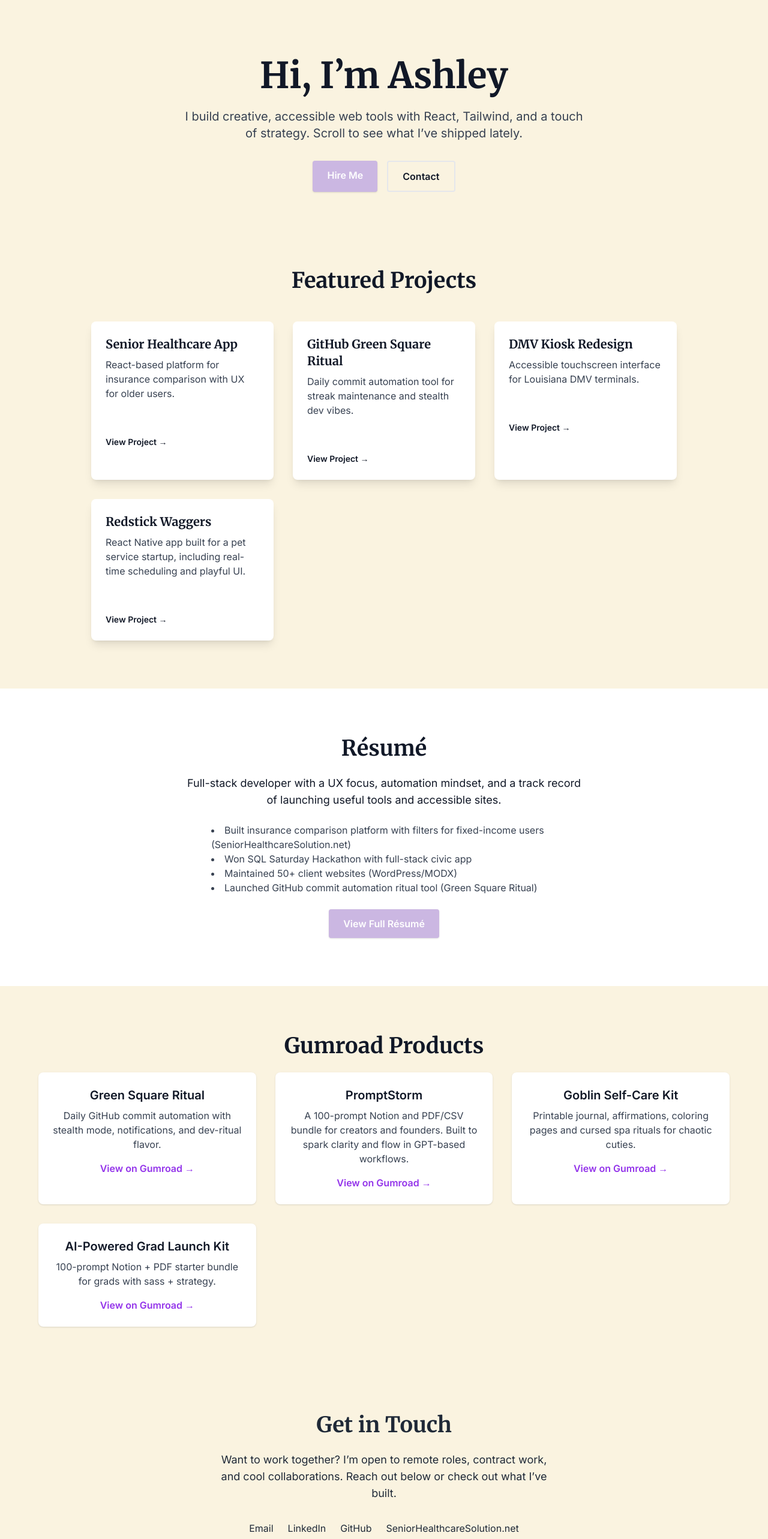
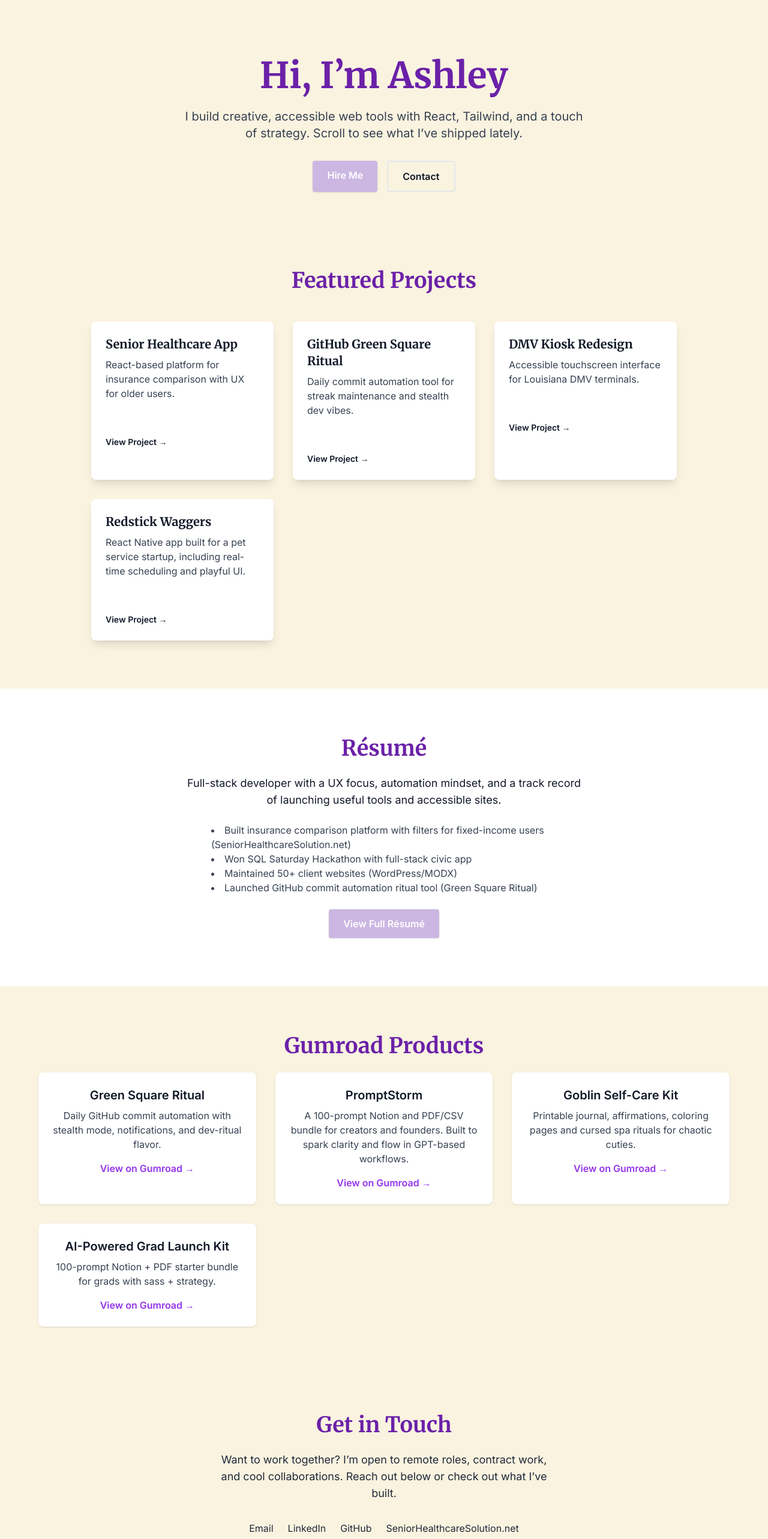
Before and after one commit to AshB4/AshB4.github.io, a React (Vite) app: page / in a window 1280 px wide. Shown: the top 2566 px of the page at 60% size. Built offline with nearby package versions, Linux system fonts and the light colour scheme.

Commit message:
dark purp added

```diff
--- a/src/components/Contact.jsx
+++ b/src/components/Contact.jsx
@@ -1,7 +1,7 @@
 const Contact = () => {
   return (
     <section id="contact" className="bg-emerald-50 text-gray-800 py-16 px-6 text-center">
-      <h2 className="text-4xl font-serif font-bold mb-6">Get in Touch</h2>
+      <h2 className="text-4xl font-serif font-bold mb-6 text-darkpurple">Get in Touch</h2>
       <p className="text-lg font-sans mb-8 max-w-xl mx-auto">
         Want to work together? I’m open to remote roles, contract work, and cool collaborations.
         Reach out below or check out what I’ve built.
--- a/src/components/Footer.jsx
+++ b/src/components/Footer.jsx
@@ -1,7 +1,7 @@
 const Footer = () => {
   return (
     <footer className="bg-lavender text-white text-center py-8 mt-2">
-      <p className="text-md font-sans mb-2">
+      <p className="text-lg font-sans mb-2">
         Made with 💻, ☕, and Tailwind by Ashley Broussard
       </p>
 
--- a/src/components/GumroadProducts.jsx
+++ b/src/components/GumroadProducts.jsx
@@ -25,7 +25,7 @@
 const GumroadProducts = () => {
   return (
     <section id="products" className="py-20 px-6 bg-cream text-gray-900 text-center">
-      <h2 className="text-4xl font-serif font-bold mb-6">Gumroad Products</h2>
+      <h2 className="text-4xl font-serif font-bold mb-6 text-darkpurple">Gumroad Products</h2>
       <div className="grid gap-8 sm:grid-cols-1 md:grid-cols-2 lg:grid-cols-3 max-w-6xl mx-auto">
         {products.map((product, index) => (
           <div key={index} className="bg-white rounded-lg shadow p-6 hover:shadow-lg transition">
--- a/src/components/Hero.jsx
+++ b/src/components/Hero.jsx
@@ -1,7 +1,7 @@
 const Hero = () => {
   return (
     <section className="bg-cream flex flex-col justify-center items-center text-center px-6 pt-24 pb-12">
-      <h1 className="text-5xl md:text-6xl font-serif font-bold text-gray-900 mb-6">
+      <h1 className="text-5xl md:text-6xl font-serif font-bold text-darkpurple mb-6">
         Hi, I’m Ashley
       </h1>
 
@@ -13,7 +13,7 @@
       <div className="flex flex-col sm:flex-row gap-4">
         <a
   href="https://docs.google.com/document/d/19HFN6pRnTZDTc1Jwqptp28mheV37MvwMedhZZhBu-ZA/edit?usp=sharing"
-  className="bg-lavender text-white font-sans font-semibold px-6 py-3 rounded shadow hover:bg-purple-300 transition"
+  className="bg-lavender text-white font-sans font-bold px-6 py-3 rounded shadow hover:bg-purple-300 transition"
   target="_blank"
   rel="noopener noreferrer"
 >
@@ -22,7 +22,7 @@
 
 <a
   href="tel:225-571-1410"
-  className="border-2 border-emerald-500 text-emerald-600 font-sans font-semibold px-6 py-3 rounded hover:bg-emerald-50 transition"
+  className="border-2 border-emerald-500 text-emerald-600 font-sans font-bold px-6 py-3 rounded hover:bg-emerald-50 transition"
 >
   Contact
 </a>
--- a/src/components/Projects.jsx
+++ b/src/components/Projects.jsx
@@ -29,7 +29,7 @@
 const Projects = () => {
   return (
     <section id="projects" className="max-w-screen-lg mx-auto py-20 px-6">
-      <h2 className="text-4xl font-serif font-bold text-center mb-12">Featured Projects</h2>
+      <h2 className="text-4xl font-serif font-bold text-center mb-12 text-darkpurple">Featured Projects</h2>
 
       <div className="grid gap-8 sm:grid-cols-1 md:grid-cols-2 lg:grid-cols-3">
         {projects.map((project, index) => (
--- a/src/components/Resume.jsx
+++ b/src/components/Resume.jsx
@@ -2,7 +2,7 @@
 const Resume = () => {
   return (
     <section id="resume" className="py-20 px-6 bg-white text-gray-900 text-center">
-      <h2 className="text-4xl font-serif font-bold mb-6">Résumé</h2>
+      <h2 className="text-4xl font-serif font-bold mb-6 text-darkpurple">Résumé</h2>
       <p className="text-lg max-w-2xl mx-auto mb-6">
         Full-stack developer with a UX focus, automation mindset, and a track record of launching useful tools and accessible sites.
       </p>
--- a/tailwind.config.js
+++ b/tailwind.config.js
@@ -9,6 +9,7 @@
 				serif: ["Merriweather", "ui-serif"],
 			},
 			colors: {
+				darkpurple: "#6b21a8",
 				lavender: "#CBB7E2",
 				cream: "#FAF3E0",
 				emerald: "#10B981",
--- a/vite.config.js
+++ b/vite.config.js
@@ -6,5 +6,5 @@
 // https://vite.dev/config/
 export default defineConfig({
 	plugins: [react()],
-	base: "./",
+	base: "/",
 });
```
